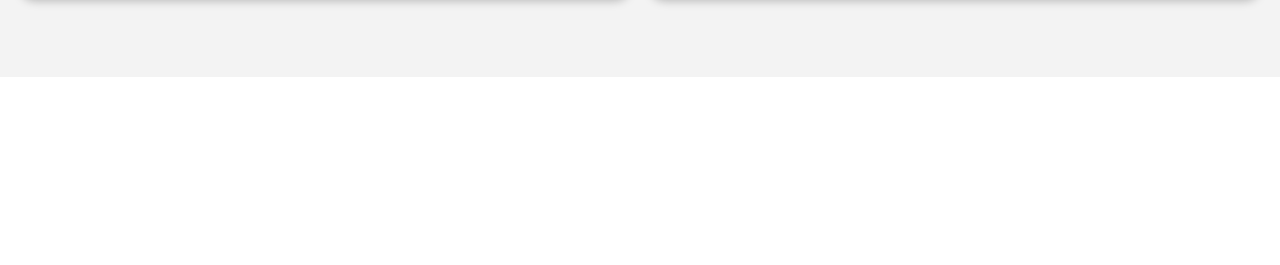
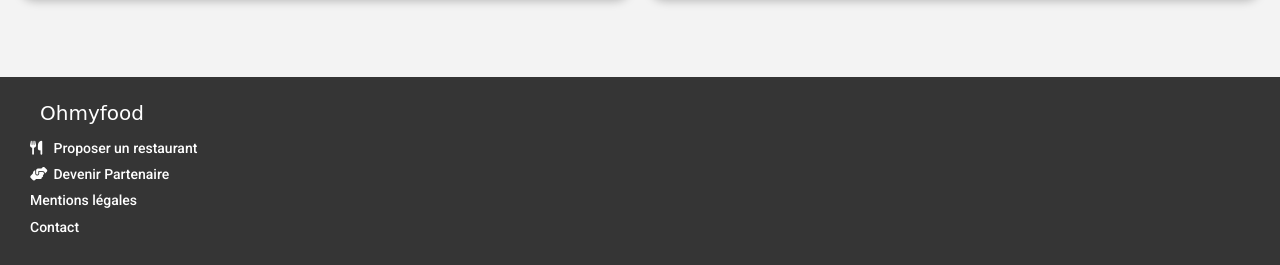
Before and after one commit to ValentinMadiot/ohmyfood-restaurant_ui, a website: page index.html in a window 1280 px wide. Shown: the part 1324-1589 px from the top of the page. Before the commit the page ends 1401 px from the top, so only its background shows below. Drawn offline with Linux system fonts and the light colour scheme; a web font is replaced by a local one.

Commit message:
:construction: Add footer

```diff
--- a/index.html
+++ b/index.html
@@ -48,7 +48,7 @@
 
             <!-- CARDS -->
             <section id="restaurants" class="restaurants">
-                <h2 >Restaurants</h2>
+                <h2>Restaurants</h2>
 
                 <ul class="restaurants__list">
                     <li>
@@ -58,7 +58,8 @@
                                 <footer>
                                     <h3>La palette du goût</h3>
                                     <p>Ménilmontant</p>
-                                    <i class="far fa-heart"></i>                                </footer>
+                                    <i class="far fa-heart"></i>
+                                </footer>
                             </article>
                         </a>
                     </li>
@@ -69,7 +70,8 @@
                                 <footer>
                                     <h3>La note enchantée</h3>
                                     <p>Charonne</p>
-                                    <i class="far fa-heart"></i>                                </footer>
+                                    <i class="far fa-heart"></i>
+                                </footer>
                             </article>
                         </a>
                     </li>
@@ -80,7 +82,8 @@
                                 <footer>
                                     <h3>À la française</h3>
                                     <p>Cité Rouge</p>
-                                    <i class="far fa-heart"></i>                                </footer>
+                                    <i class="far fa-heart"></i>
+                                </footer>
                             </article>
                         </a>
                     </li>
@@ -91,7 +94,8 @@
                                 <footer>
                                     <h3>Le délice des sens</h3>
                                     <p>Folie-Méricourt</p>
-                                    <i class="far fa-heart"></i>                                </footer>
+                                    <i class="far fa-heart"></i>
+                                </footer>
                             </article>
                         </a>
                     </li>
@@ -100,7 +104,34 @@
         </main>
 
         <!-- FOOTER -->
-        <footer>
+        <footer class="footer">
+            <h2>
+                <a href="index.html">Ohmyfood</a>
+            </h2>
+            <ul>
+                <li>
+                    <a href="#">
+                        <i class="fas fa-utensils"></i>
+                        Proposer un restaurant
+                    </a>
+                </li>
+                <li>
+                    <a href="#">
+                        <i class="fa-solid fa-handshake-angle"></i>
+                        Devenir Partenaire
+                    </a>
+                </li>
+                <li>
+                    <a href="#">
+                        Mentions légales
+                    </a>
+                </li>
+                <li>
+                    <a href="#">
+                        Contact
+                    </a>
+                </li>
+            </ul>
 
         </footer>
     </body>
--- a/sass/layouts/_04search.scss
+++ b/sass/layouts/_04search.scss
@@ -38,7 +38,8 @@
                 font-size: small;
             }
             &:hover {
-                background-color: #f4ecfd;
+                background-color: lighten($color: $color-primary, $amount: 35);
+
                 i {
                     color: $color-primary;
                 }
--- a/sass/layouts/_05cards.scss
+++ b/sass/layouts/_05cards.scss
@@ -1,3 +1,4 @@
+//! CARDS
 .restaurants {
     background-color: $color-gray2;
     padding: 5rem 2rem;
--- /dev/null
+++ b/sass/layouts/_06footer.scss
@@ -0,0 +1,30 @@
+//! FOOTER
+.footer {
+    background-color: #353535;
+    padding: 2.5rem 3rem;
+    color: white;
+    font-weight: 500;
+
+    h2 {
+        font-family: 'Shrikhand', cursive;
+        font-weight: 500;
+        font-size: 2rem;
+        padding: 0 1rem;
+        &:hover {
+            color: lighten($color: $color-primary, $amount: 10);
+        }
+    }
+    ul {
+        padding: 1rem 0 0 0;
+        li {
+            padding: .5rem 0;
+            &:hover {
+                color: lighten($color: $color-primary, $amount: 10);
+            }
+            i {
+                width: 2rem;
+                font-size: 1.7 rem;
+            }
+        }
+    }
+}
--- a/sass/main.scss
+++ b/sass/main.scss
@@ -7,3 +7,4 @@
 @import "./layouts/03intro";
 @import "./layouts/04search";
 @import "./layouts/05cards";
+@import "./layouts/06footer"
```
Also changed, not shown: public/css/main.css, 2 other files.
